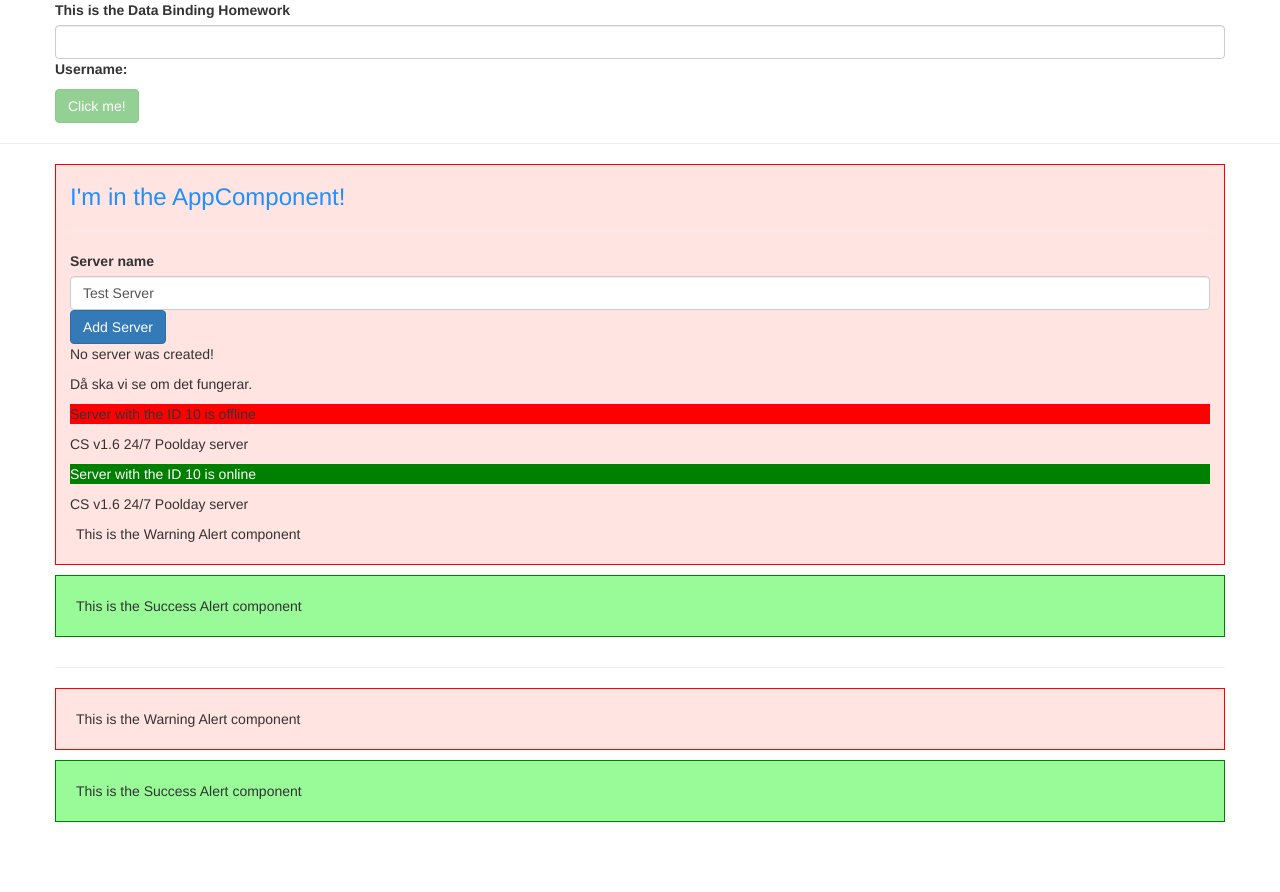
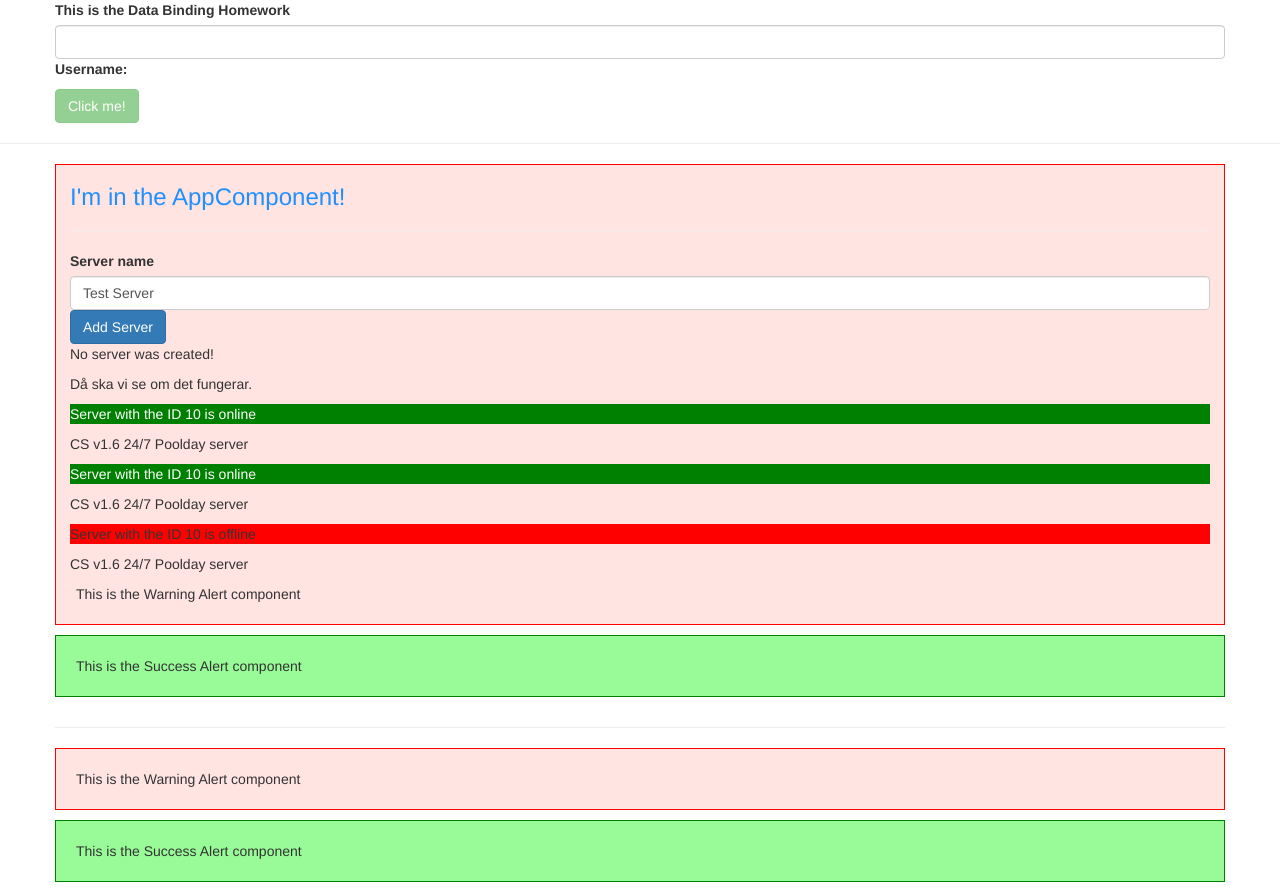
Before and after one commit to JitNub/my-first-app, an Angular app: page / in a window 1280 px wide. Before the commit the page ends 832 px from the top, so only its background shows below. Built offline with nearby package versions, Linux system fonts and the light colour scheme.

Commit message:
Lesson 042
done

```diff
--- a/src/app/servers/servers.component.html
+++ b/src/app/servers/servers.component.html
@@ -19,5 +19,5 @@
 <ng-template #noServer><p>No server was created!</p></ng-template>
 <p [innerText]="testText"></p>
 
+<app-server *ngFor="let server of servers"></app-server>
 <app-server></app-server>
-<app-server></app-server>
--- a/src/app/servers/servers.component.ts
+++ b/src/app/servers/servers.component.ts
@@ -11,6 +11,7 @@ export class ServersComponent {
   serverCreationStatus = 'No server was created!';
   serverName = 'Test Server';
   serverCreated = false;
+  servers = ['Testserver', 'Testserver 2'];
 
   constructor() {
     setTimeout(() => {
@@ -22,6 +23,7 @@ export class ServersComponent {
 
   onCreateServer() {
     this.serverCreated = true;
+    this.servers.push(this.serverName);
     this.serverCreationStatus =
       'Server was created! Name is ' + this.serverName;
   }
```
